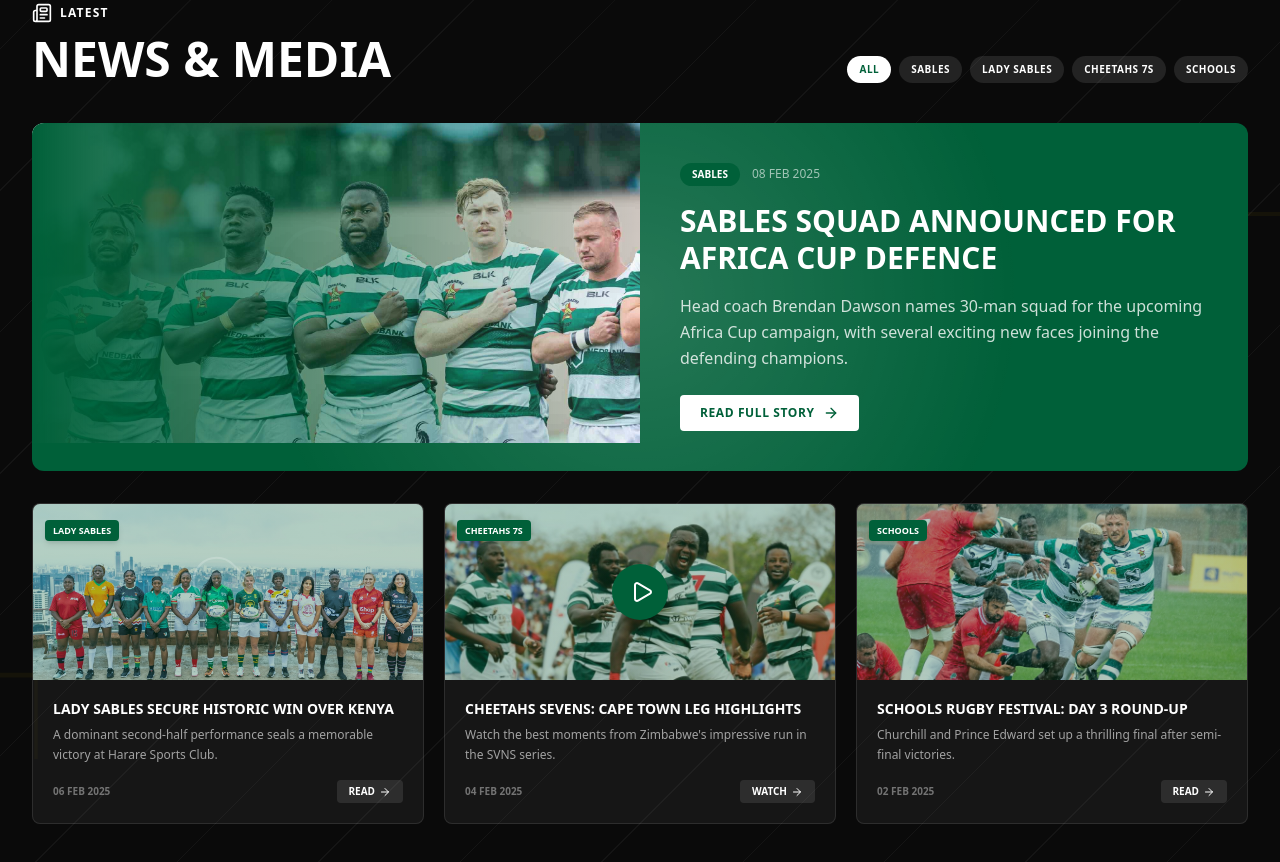
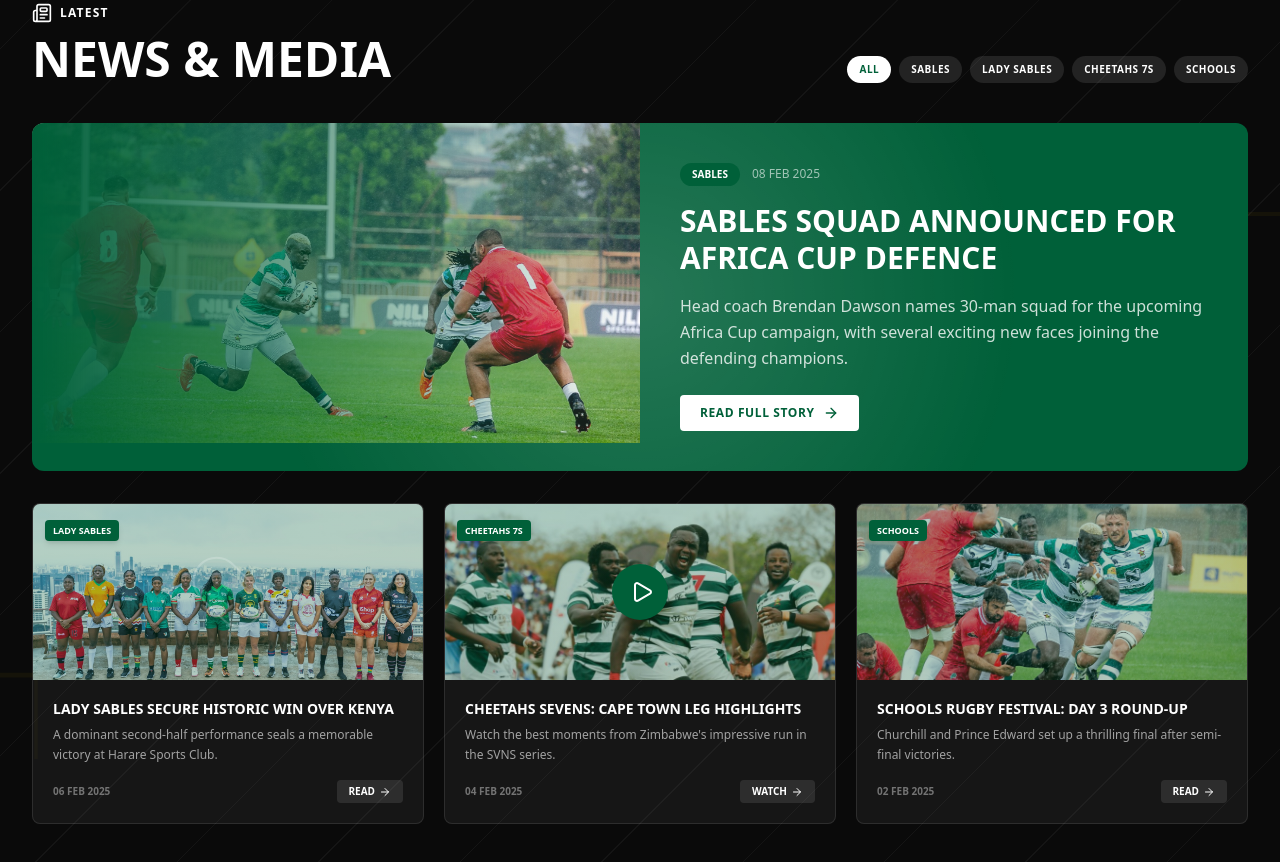
Before and after one commit to No1zee/ZimRugby, a Next.js app: page / in a window 1280 px wide. Shown: the part 3180-4042 px from the top of the page. Built offline with nearby package versions, Linux system fonts and the light colour scheme.

Commit message:
replace sables.jpg with alternative images in non-hero sections

```diff
--- a/src/components/home/EventsCalendar.tsx
+++ b/src/components/home/EventsCalendar.tsx
@@ -34,7 +34,7 @@ const events = [
     month: "JUL",
     location: "Harare Sports Club",
     category: "SABLES",
-    image: "/images/events/sables.jpg",
+    image: "/images/media/vid4.jpg",
   },
   {
     id: 4,
--- a/src/components/home/NewsMediaBlock.tsx
+++ b/src/components/home/NewsMediaBlock.tsx
@@ -12,7 +12,7 @@ const featuredStory = {
   title: "SABLES SQUAD ANNOUNCED FOR AFRICA CUP DEFENCE",
   excerpt: "Head coach Brendan Dawson names 30-man squad for the upcoming Africa Cup campaign, with several exciting new faces joining the defending champions.",
   date: "08 FEB 2025",
-  image: "/images/teams/sables.jpg",
+  image: "/images/media/vid3.jpg",
   category: "Sables"
 };
 
--- a/src/components/home/NewsSection.tsx
+++ b/src/components/home/NewsSection.tsx
@@ -4,6 +4,7 @@ import { motion } from "framer-motion";
 import { ArrowRight, Calendar, ChevronRight, Share2 } from "lucide-react";
 import Button from "../common/Button";
 import Link from "next/link";
+import Image from "next/image";
 
 const newsItems = [
   {
@@ -13,7 +14,7 @@ const newsItems = [
     date: "5 MAY 2025",
     author: "ZRU Media",
     excerpt: "Zimbabwe's national team prepares for crucial match against Namibia as the road to Australia 2027 heats up.",
-    image: "/images/teams/sables.jpg",
+    image: "/images/media/vid3.jpg",
     isFeatured: true,
   },
   {
@@ -45,7 +46,18 @@ const newsItems = [
 export default function NewsSection() {
   return (
     <section className="py-20 bg-rich-black relative border-t border-white/10 overflow-hidden">
-      <div className="max-w-7xl mx-auto px-4 sm:px-6 lg:px-8">
+      {/* Background Image */}
+      <div className="absolute inset-0 z-0">
+        <Image
+          src="/images/events/africa-cup.jpg"
+          alt="Background"
+          fill
+          className="object-cover opacity-20"
+        />
+        <div className="absolute inset-0 bg-linear-to-b from-rich-black via-rich-black/90 to-rich-black" />
+      </div>
+
+      <div className="max-w-7xl mx-auto px-4 sm:px-6 lg:px-8 relative z-10">
         <div className="flex justify-between items-end mb-12">
           <div>
             <h2 className="text-white font-heading text-xl tracking-widest mb-2">
```
